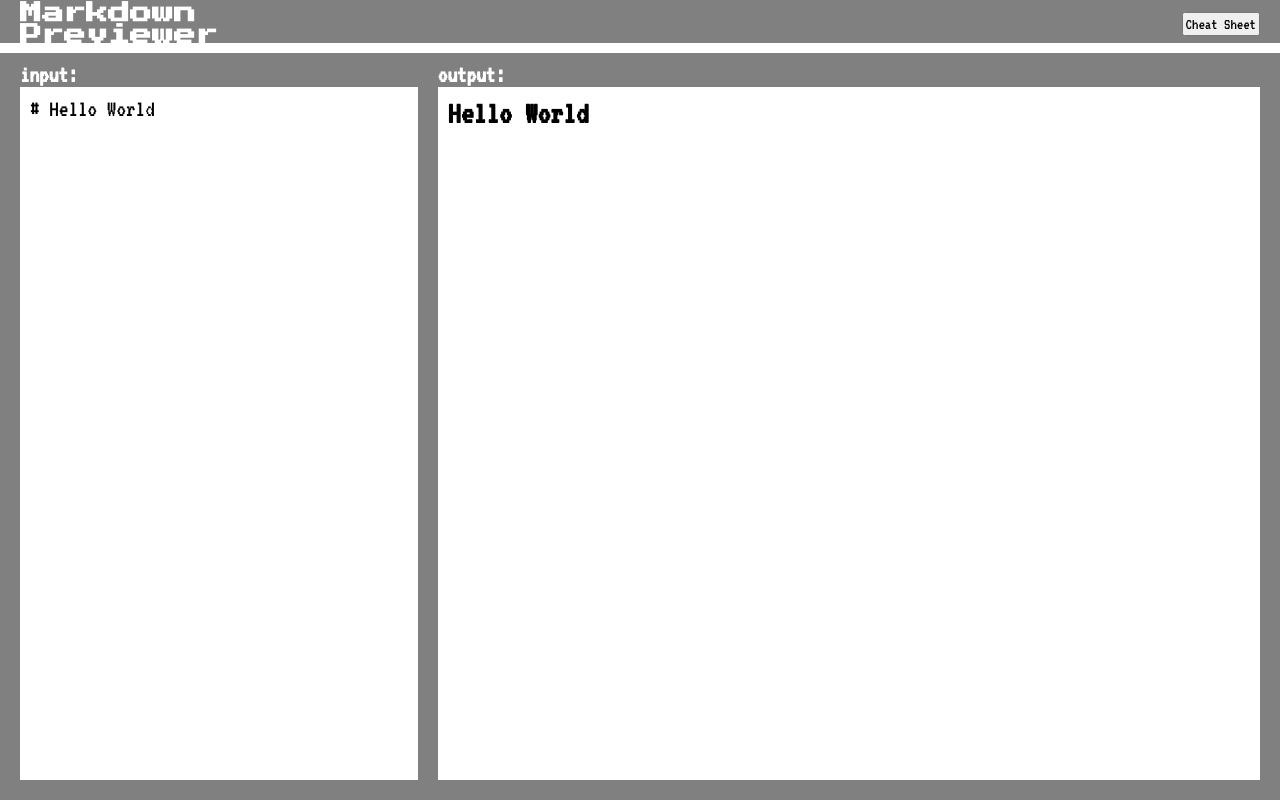
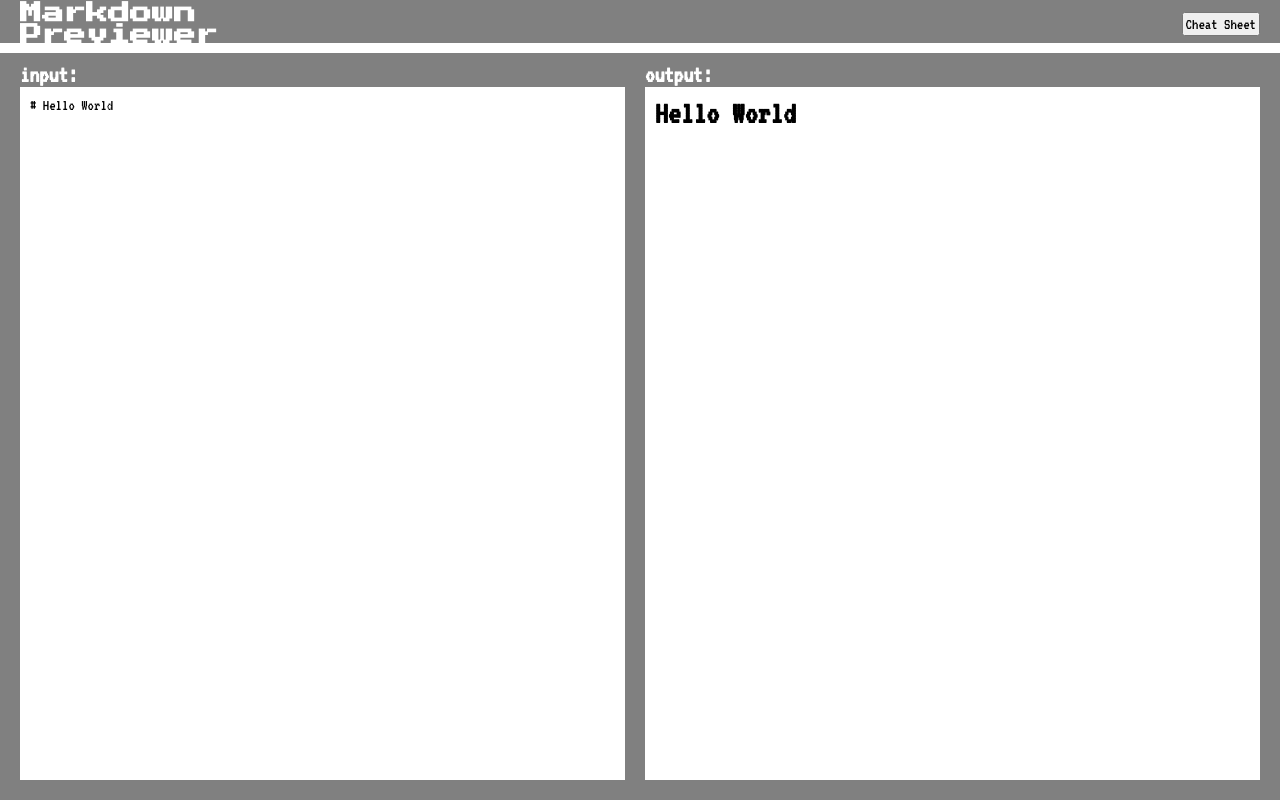
Before and after one commit to kennychowpd/retro-markdown-previewer, a React (Vite) app: page / in a window 1280 px wide. Built offline with nearby package versions, Linux system fonts and the light colour scheme.

Commit message:
feat: increase size of input textarea

```diff
--- a/src/components/MarkdownInput.tsx
+++ b/src/components/MarkdownInput.tsx
@@ -10,7 +10,7 @@ const InputContainer = styled.div`
   flex-direction: column;
   background-color: gray;
   height: 100%;
-  width: 50%;
+  width: 100%;
   padding-right: 20px;
 `
 
@@ -18,7 +18,7 @@ const StyledTextArea = styled.textarea`
   height: 100%;
   width: 100%;
   padding: 10px;
-  font-size: 24px;
+  font-size: 16px;
   font-style: bold;
   border: none;
   overflow: auto;
```
